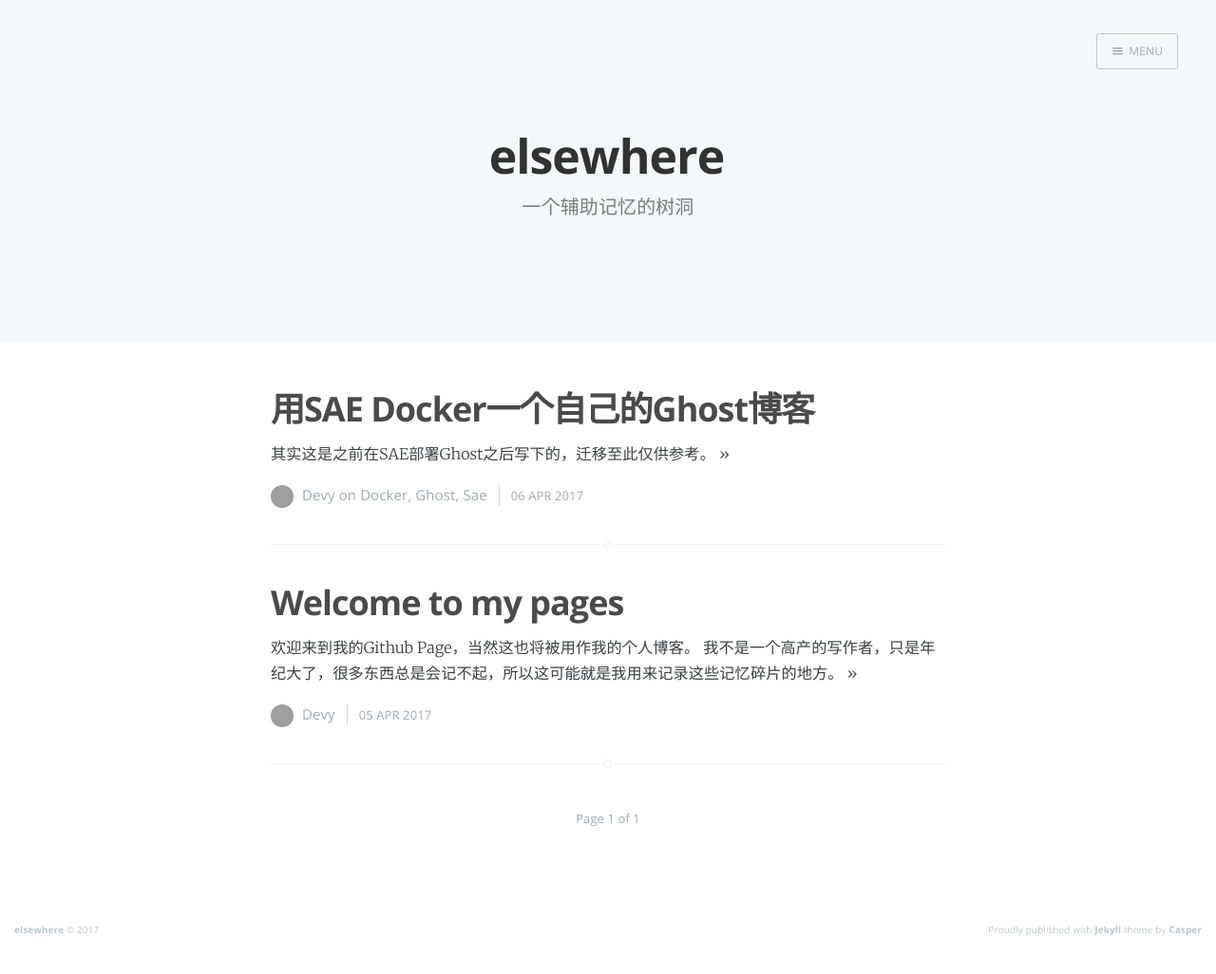
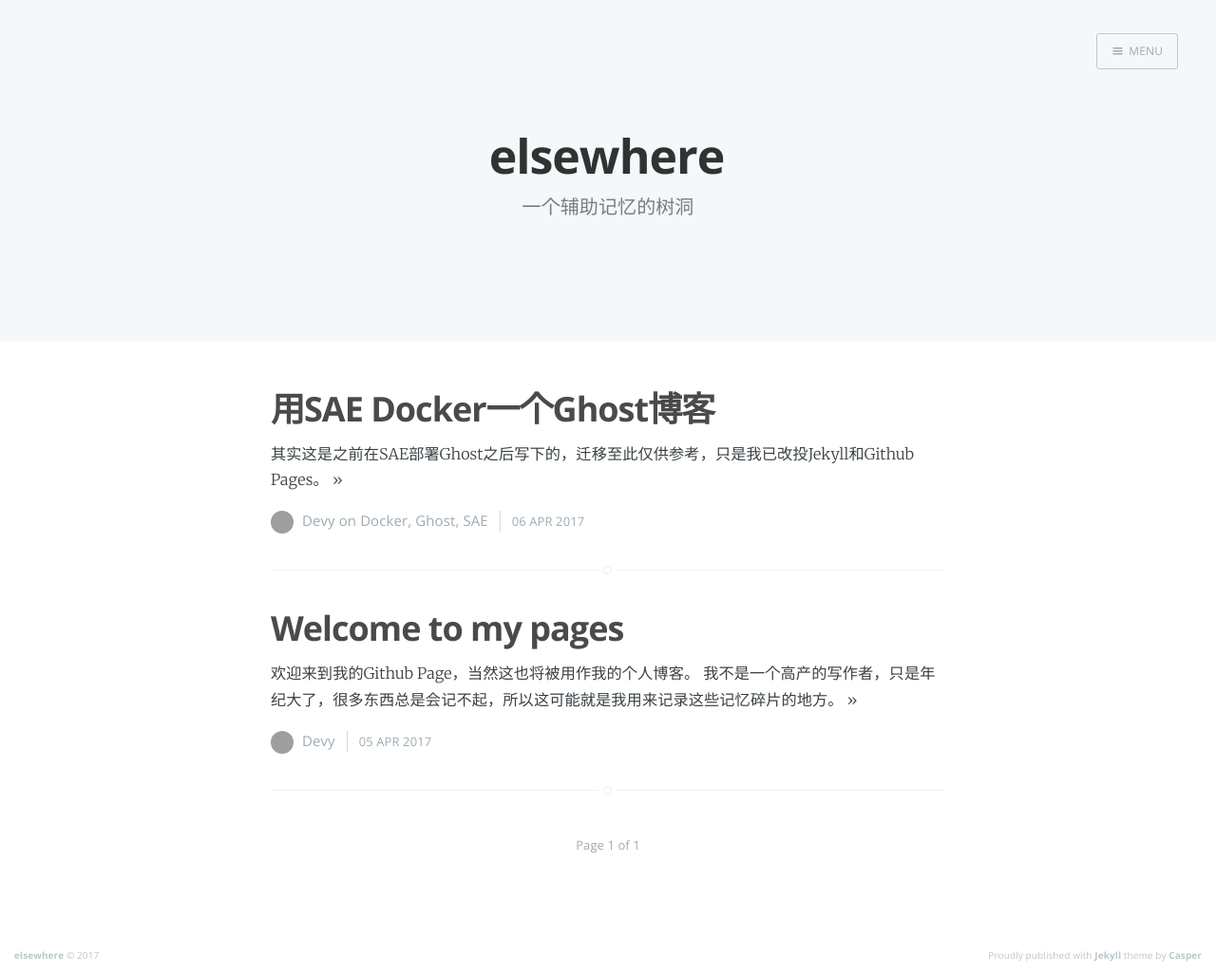
Before and after one commit to devylee/devylee.github.io, a Jekyll site: the page built from index.html, in a window 1280 px wide. Shown: the whole page at 95% size. Built offline with Jekyll 4.4.1, drawn with Linux system fonts in a browser that asks for light colours; nearby versions of some CDN libraries; the list of posts is cut into pages by our own code; before the commit the page ends 998 px from its top, so only the background shows below that; grey boxes are pictures that could not be loaded.

Commit message:
templates fix

```diff
--- a/_includes/loop.html
+++ b/_includes/loop.html
@@ -31,9 +31,9 @@
                 on
                 {% for tag in post.tags %}
                     {% if forloop.index == post.tags.size %}
-                       <a href='{{ site.baseurl }}tag/{{ tag | downcase }}/'>{{ tag | capitalize }}</a>
+                       <a href='{{ site.baseurl }}tag/{{ tag | downcase }}/'>{{ tag }}</a>
                     {% else %}
-                       <a href='{{ site.baseurl }}tag/{{ tag | downcase }}/'>{{ tag | capitalize }}</a>,
+                       <a href='{{ site.baseurl }}tag/{{ tag | downcase }}/'>{{ tag }}</a>,
                     {% endif %}
                 {% endfor %}
             {% endif %}
--- a/_layouts/author.html
+++ b/_layouts/author.html
@@ -34,10 +34,9 @@
         {% endif %}
         <div class="author-meta">
             {% if site.location %}<span class="author-location icon-location">{{ site.location }}</span>{% endif %}
+            <span class="author-stats"><i class="icon-stats"></i>{% if paginator.total_posts == 0 %}No posts{% elsif paginator.total_posts == 1 %}1 post{% else %}{{ paginator.total_posts }} posts{% endif %}</span>
             {% if site.github_username %}<span class="author-link icon-github"><a href="https://github.com/{{ site.github_username }}"> Github</a></span>{% endif %}
             {% if site.twitter_username %}<span class="author-link icon-twitter"><a href="https://twitter.com/{{ site.twitter_username }}"> Twitter</a></span>{% endif %}
-            <!-- <span class="author-stats"><i class="icon-stats"></i> [[plural ../pagination.total empty='No posts' singular='% post' plural='% posts']]</span> -->
-            <span class="author-stats"><i class="icon-stats"></i>{% if paginator.total_posts == 0 %}No posts{% elsif paginator.total_posts == 1 %}1 post{% else %}{{ paginator.total_posts }} posts{% endif %}</span>
         </div>
     </section>
 <!-- /author -->
--- a/_layouts/tag.html
+++ b/_layouts/tag.html
@@ -20,7 +20,7 @@
     </nav>
     <div class="vertical">
         <div class="main-header-content inner">
-            <h1 class="page-title">{{ page.tag | capitalize }}</h1>
+            <h1 class="page-title">{{ page.tag }}</h1>
             <h2 class="page-description">
             {% if tag_description %}
                 {{ tag_description }}
--- a/_posts/2017-04-06-docker-a-ghost-blog-by-sae.md
+++ b/_posts/2017-04-06-docker-a-ghost-blog-by-sae.md
@@ -1,6 +1,6 @@
 ---
 layout: post
-title: '用SAE Docker一个自己的Ghost博客'
+title: '用SAE Docker一个Ghost博客'
 class: 'post tag-docker tag-ghost tag-sae'
 date: '2017-04-06 9:00:00'
 categories: devy
@@ -8,7 +8,7 @@
 excerpt_separator: <!--more-->
 ---
 
-其实这是之前在SAE部署Ghost之后写下的，迁移至此仅供参考。
+其实这是之前在SAE部署Ghost之后写下的，迁移至此仅供参考，只是我已改投[Jekyll](https://jekyllrb.com)和[Github Pages](https://pages.github.com/)。
 
 <!--more-->
 
@@ -149,7 +149,7 @@
 
 其实这一步就是git comit & push你的代码，然后你就静待花开吧，如果一切顺利，在push收到成功的信息后，你的blog就在那里了。
 
-哦，别忘了把你的"共享存储"挂载到Dockerfile中$GHOST_CONTENT所指定的路径上并重启你的容器。
+哦，别忘了把你的*"共享存储"*挂载到Dockerfile中$GHOST_CONTENT所指定的路径上并重启你的容器。
 
 Enjoy!
 
@@ -157,6 +157,6 @@
 
 *注：*
 
-[^1]: GHOST_CONTENT 就是你在第1步中申请的"共享存储"的挂载路径
+[^1]: GHOST_CONTENT 就是你在第1步中申请的“共享存储”的挂载路径
 
-[^2]: 这是你博客的网址，你可以用SAE的二级网址，比如这样：url: 'http://' + process.env.APPNAME + '.applinzi.com/'；或者像我，先在SAE控制台的"应用">"环境变量"中添加一个环境变量，例如：SITEURL，值为："http://yourdomain.com/"，然后你的配置就可以这样写： url: process.env.SITEURL 。
+[^2]: 这是你博客的网址，你可以用SAE的二级网址，比如这样：`url: 'http://' + process.env.APPNAME + '.applinzi.com/'`{:.language-json}；或者像我，先在SAE控制台的“应用”>“环境变量”中添加一个环境变量，例如：SITEURL，值为："http://yourdomain.com/"，然后你的配置就可以这样写： `url: process.env.SITEURL`{:.language-json} 。
```
Also changed, not shown: other parts of _posts/2017-04-06-docker-a-ghost-blog-by-sae.md (+4 -4 lines), _layouts/post.html (+2 -6 lines).
